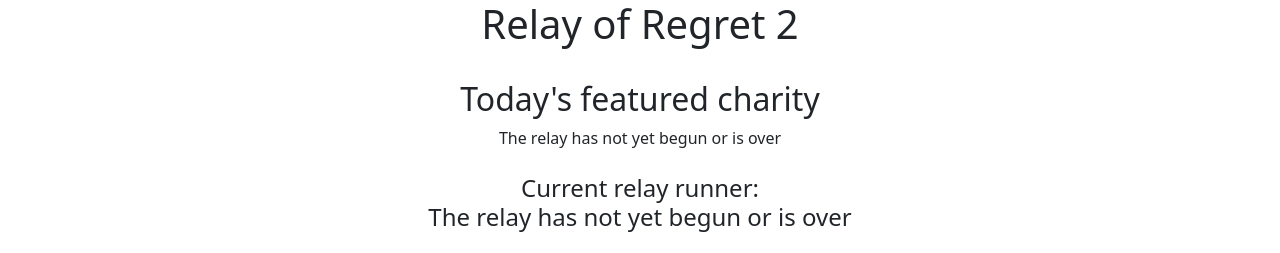
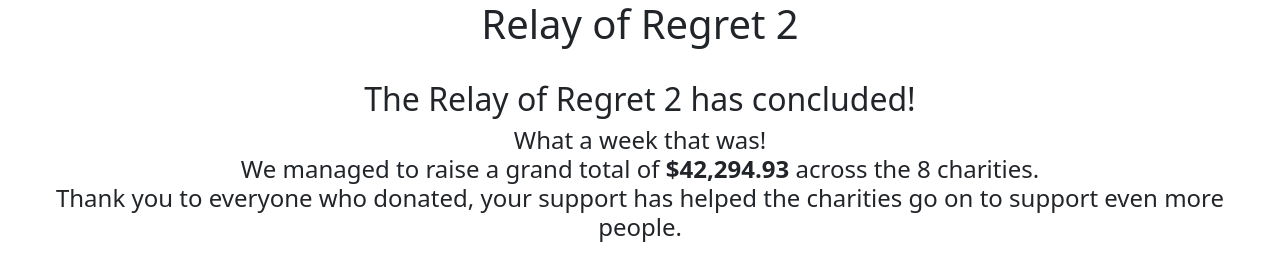
Before and after one commit to LizzyTrickster/relay-of-regret.live, a Flask app: template templates/index.html in a window 1280 px wide. Shown: the top 253 px of the page. Run offline with Flask 2, Linux system fonts and the light colour scheme; the template is opened without the code that fills it, so the values that code supplies are empty; some libraries are stand-ins or nearby versions.

Commit message:
Final update for the 2022 relay.

```diff
--- a/run.py
+++ b/run.py
@@ -12,14 +12,14 @@ now = functools.partial(datetime.now, tz=timezone.utc)
 def hello():
     start_date = datetime.fromtimestamp(1662138000, tz=timezone.utc)
     charity_list = [
-        dict(img="https://relay-of-regret.live/static/trans-lifeline.png", url="trans-lifeline", slot=start_date+timedelta(days=4)),
-        dict(img="https://relay-of-regret.live/static/acon.png", url="acon", slot=start_date+timedelta(days=2)),
-        dict(img="https://relay-of-regret.live/static/euro-pride.png", url="europride", slot=start_date+timedelta(days=6)),
-        dict(img="https://relay-of-regret.live/static/special-effect.png", url="special-effect", slot=start_date+timedelta(days=7)),
-        dict(img="https://relay-of-regret.live/static/mermaids.png", url="mermaids", slot=start_date+timedelta(days=5)),
-        dict(img="https://relay-of-regret.live/static/rescue.png", url="rescue.org", slot=start_date+timedelta(days=1)),
-        dict(img="https://relay-of-regret.live/static/nqapia.png", url="nqapia", slot=start_date+timedelta(days=3)),
-        dict(img="https://relay-of-regret.live/static/op-sun-kid.png", url="op-sun-kid", slot=start_date),
+        dict(img="https://relay-of-regret.live/static/trans-lifeline.png", url="2022-trans-lifeline", slot=start_date+timedelta(days=4)),
+        dict(img="https://relay-of-regret.live/static/acon.png", url="2022-acon", slot=start_date+timedelta(days=2)),
+        dict(img="https://relay-of-regret.live/static/euro-pride.png", url="2022-europride", slot=start_date+timedelta(days=6)),
+        dict(img="https://relay-of-regret.live/static/special-effect.png", url="2022-special-effect", slot=start_date+timedelta(days=7)),
+        dict(img="https://relay-of-regret.live/static/mermaids.png", url="2022-mermaids", slot=start_date+timedelta(days=5)),
+        dict(img="https://relay-of-regret.live/static/rescue.png", url="2022-rescue.org", slot=start_date+timedelta(days=1)),
+        dict(img="https://relay-of-regret.live/static/nqapia.png", url="2022-nqapia", slot=start_date+timedelta(days=3)),
+        dict(img="https://relay-of-regret.live/static/op-sun-kid.png", url="2022-op-sun-kid", slot=start_date),
     ]
     timeslots = [
         (start_date, "BardicRJ", 12),
--- a/templates/index.html
+++ b/templates/index.html
@@ -15,36 +15,46 @@
     </div>
     <br>
     <div class="container-fluid text-center">
-      <div class="row">
-          <h2>Today's featured charity</h2>
-      </div>
-      <div class="row">
-        <div class="col">
-          {% if current_charity %}<a href="/{{ current_charity['url'] }}"><img alt="{{ current_charity['url'] }}" src="{{ current_charity['img'] }}"></a>{% else %}The relay has not yet begun or is over{% endif %}
+        <div class="row">
+            <h2>The Relay of Regret 2 has concluded!</h2>
+            <br>
+            <h4>What a week that was!<br>
+                We managed to raise a grand total of <b>$42,294.93</b> across the 8 charities.<br>
+                Thank you to everyone who donated, your support has helped the charities go on to support even more people.
+                <br><br>
+                Relay of Regret 3 next year, anyone? :)
+            </h4>
         </div>
-      </div>
-    </div>
-    <br>
-    <div class="container-fluid text-center">
-      <div class="row">
-        <h4>Current relay runner: <br>
-            {% if current_streamer %}
-                <a href="https://twitch.tv/{{ current_streamer }}">{{ current_streamer }}</a>
-            {% else %}
-                <p>The relay has not yet begun or is over</p>
-            {% endif %}
-        </h4>
-      </div>
-      <div class="row">
-        <div class="col">
-            <iframe src="https://player.twitch.tv/?channel={{ current_streamer }}&parent=relay-of-regret.live&autoplay=true&muted=true" height="360" width="640"></iframe>
-        </div>
-      </div>
+{#      <div class="row">#}
+{#          <h2>Today's featured charity</h2>#}
+{#      </div>#}
+{#      <div class="row">#}
+{#        <div class="col">#}
+{#          {% if current_charity %}<a href="/{{ current_charity['url'] }}"><img alt="{{ current_charity['url'] }}" src="{{ current_charity['img'] }}"></a>{% else %}The relay has not yet begun or is over{% endif %}#}
+{#        </div>#}
+{#      </div>#}
+{#    </div>#}
+{#    <br>#}
+{#    <div class="container-fluid text-center">#}
+{#      <div class="row">#}
+{#        <h4>Current relay runner: <br>#}
+{#            {% if current_streamer %}#}
+{#                <a href="https://twitch.tv/{{ current_streamer }}">{{ current_streamer }}</a>#}
+{#            {% else %}#}
+{#                <p>The relay has not yet begun or is over</p>#}
+{#            {% endif %}#}
+{#        </h4>#}
+{#      </div>#}
+{#      <div class="row">#}
+{#        <div class="col">#}
+{#            <iframe src="https://player.twitch.tv/?channel={{ current_streamer }}&parent=relay-of-regret.live&autoplay=true&muted=true" height="360" width="640"></iframe>#}
+{#        </div>#}
+{#      </div>#}
     </div>
     <br>
     <div class="container text-center">
       <div class="row">
-        <h3>The other charities we're supporting this week!</h3>
+        <h3>The charities we supported during the relay!</h3>
       </div>
       <div class="row row-cols-lg-4 row-cols-md-2 gx-2">
           {% for charity in charities %}
@@ -55,7 +65,7 @@
     <br>
     <div class="container text-center">
       <div class="row">
-        <h3>Relay schedule</h3>
+        <h3>The Main Runners of the Relay</h3>
       </div>
       <div class="row">
       </div>
@@ -64,9 +74,10 @@
         <div class="col">Streamer</div>
       </div>
         {% for slot, streamer, spann in timeslots %}
-      <div class="row border {% if slot < now < slot + timedelta(hours=spann) %}bg-success{% elif slot > now %}bg-light{% elif slot < now %}bg-secondary{% endif %}">
+{#      <div class="row border {% if slot < now < slot + timedelta(hours=spann) %}bg-success{% elif slot > now %}bg-light{% elif slot < now %}bg-secondary{% endif %}">#}
+      <div class="row border">
         <div class="col">
-        <span id="timetable-slot" timeslot="{{ slot }}" name="timeslot" timespan="{{ spann }}">Starts at {{ slot }}</span>
+        <span id="timetable-slot" timeslot="{{ slot }}" name="timeslot" timespan="{{ spann }}">Started at {{ slot }}</span>
         </div>
         <div class="col"><a href="https://twitch.tv/{{ streamer }}">Twitch.tv/{{ streamer }}</a></div>
       </div>
@@ -115,13 +126,30 @@
     </div>
 
     <script>
+        function ordinal_suffix_of(i) {
+            var j = i % 10,
+            k = i % 100;
+            if (j == 1 && k != 11) {
+                return i + "st";
+            }
+            if (j == 2 && k != 12) {
+                return i + "nd";
+            }
+            if (j == 3 && k != 13) {
+                return i + "rd";
+            }
+            return i + "th";
+        }
+
       function pad(x){ if(x < 10) return "0"+x; return x;}
       const days = ["Sunday", "Monday", "Tuesday", "Wednesday", "Thursday", "Friday", "Saturday"]
+        const months = ["Jan", "Feb", "Mar", "April", "May","Jun","Jul","Aug","Sep","Oct","Nov","Dec"]
       const d = new Date("{{ now }}");
       document.getElementById("gentime").innerHTML = d.toString();
 
       function getFormattedDateString(date) {
-        return days[date.getDay()] + ' ' + pad(date.getHours()) + ':' + pad(date.getMinutes());
+          var day_and_month = ordinal_suffix_of(date.getDate())+" "+months[date.getMonth()]+" "+date.getFullYear()
+        return days[date.getDay()] + ' ('+day_and_month+') ' + pad(date.getHours()) + ':' + pad(date.getMinutes());
       }
       function getTimeSlot(start_time, timeframe){
         var date = new Date(start_time);
```
